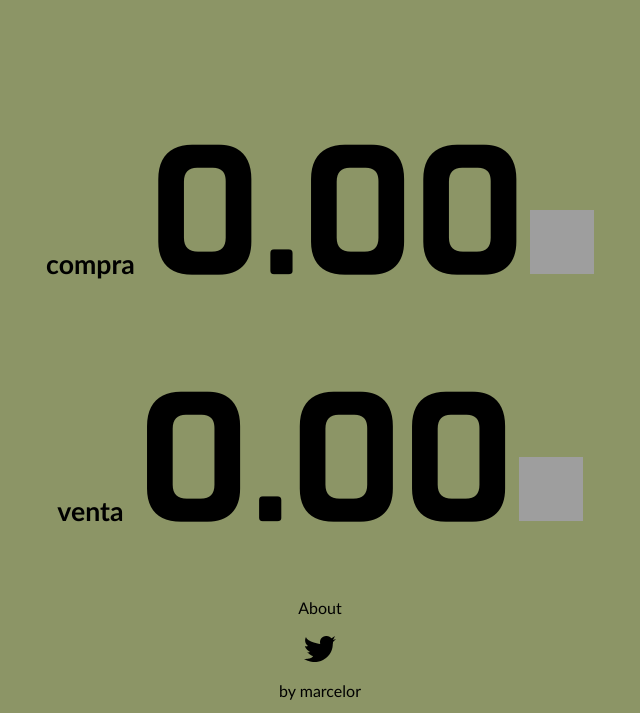
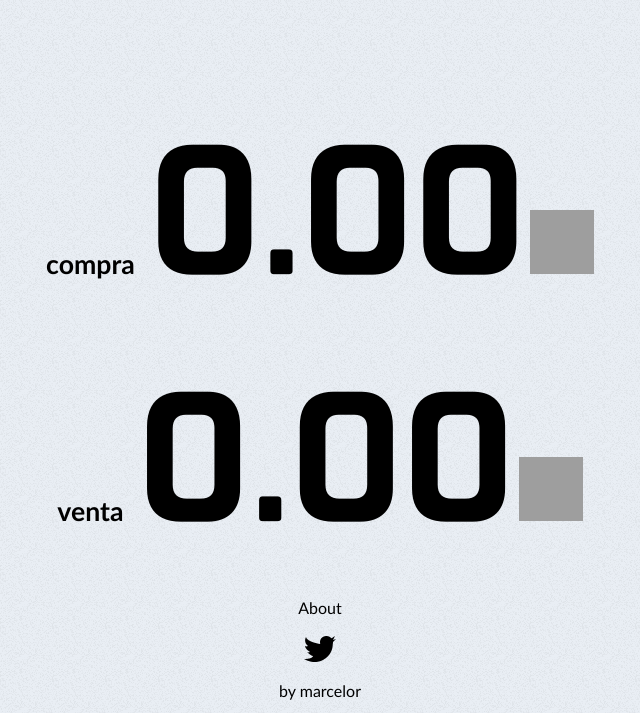
Before and after one commit to marcelor/xchange, a Flask app: template templates/home.html in a window 1280 px wide. Shown: the top 713 px of the page, without its empty margins (320-960 px from the left). Run offline with Flask 2, Linux system fonts and the light colour scheme; the template is opened without the code that fills it: most values are stand-ins (such as "Sample title", 1, 10 or a date in 2020); grey boxes are pictures that could not be loaded.

Commit message:
New background.

```diff
--- a/static/style.css
+++ b/static/style.css
@@ -2,6 +2,7 @@ body {
     text-align: center;
     font-family: "Trebuchet MS",Verdana,Arial;
     background: #8c9566;
+    background: url('/static/back.gif');
 }
 .size1 {
     font-size: 20pt;
```
Also changed, not shown: static/back.gif (added).
